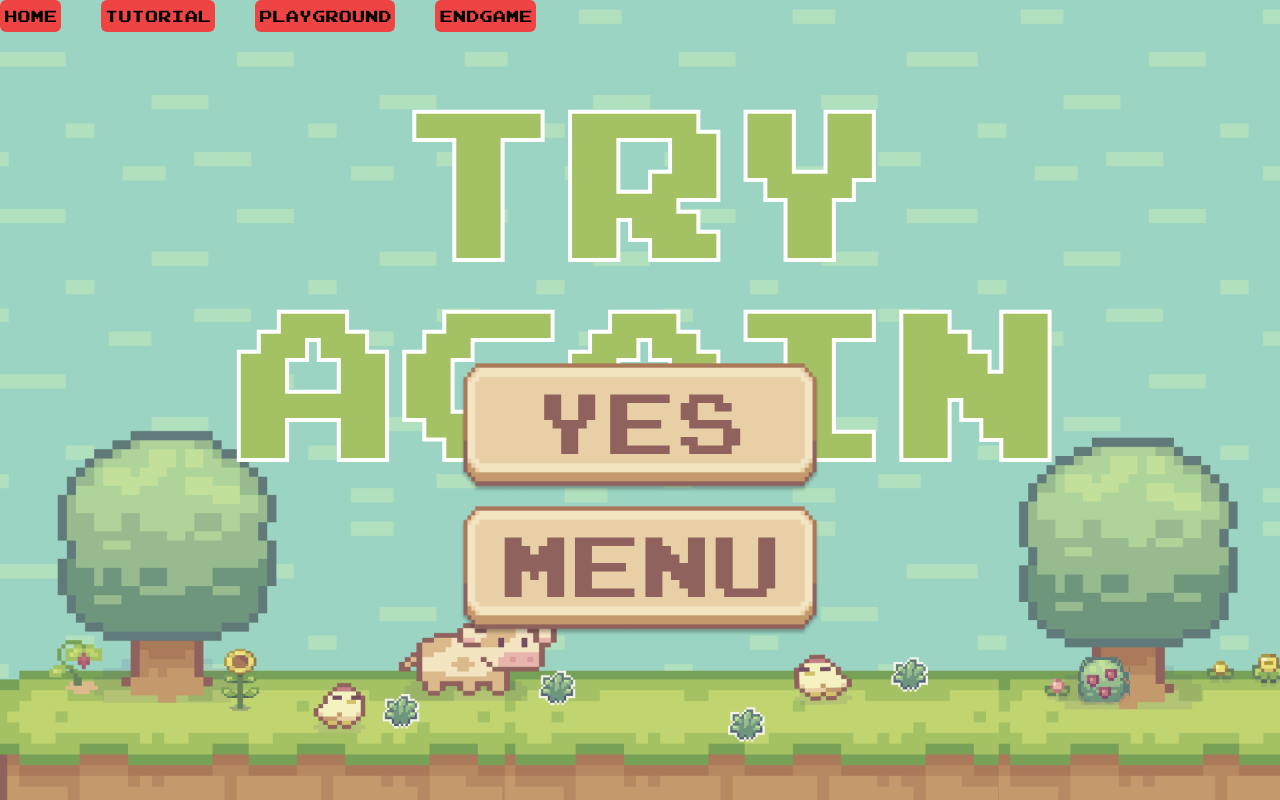
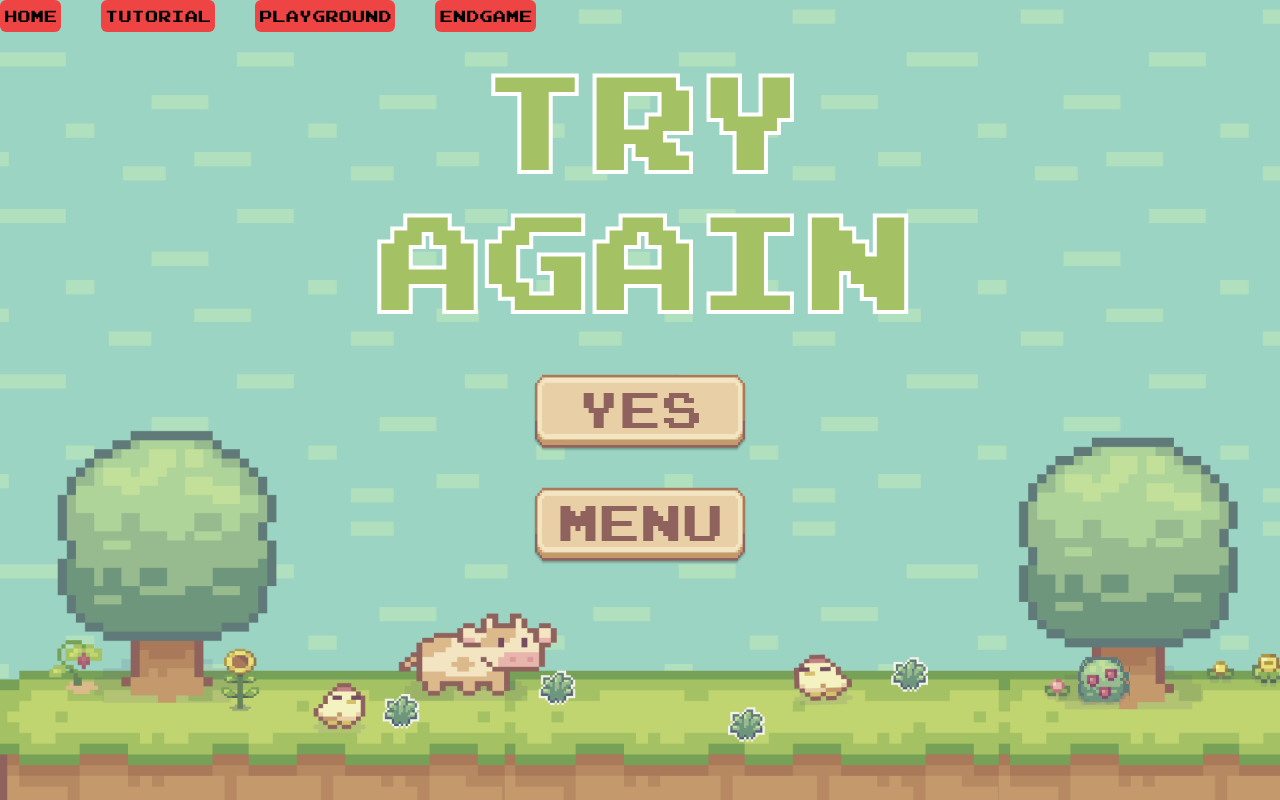
Before and after one commit to tirk101/toc_proj, a React (Vite) app: page /endgame in a window 1280 px wide. Built offline with nearby package versions, Linux system fonts and the light colour scheme.

Commit message:
support responsive

```diff
--- a/src/page/EndGame/index.tsx
+++ b/src/page/EndGame/index.tsx
@@ -1,34 +1,36 @@
-import React from 'react'
+import React from 'react';
 
-import { ground, background, button } from '../../assets/endgame/index'
+import { ground, background, button } from '../../assets/endgame/index';
 
 const index = () => {
     return (
-        <div style={{ backgroundImage: `url(${background})` }} className='w-full h-[100vh] flex justify-center items-center gap-[5rem] overflow-hidden animate-moving-background' >
-            <div className='absolute title text-center z-10 top-0 leading-[120px] md:leading-[160px] lg:leading-[200px] text-[#A4C263] text-[90px] lg:text-[200px] md:text-[150px] font-bold mt-[80px]'>
-                TRY<br/>AGAIN
+        <div
+            style={{ backgroundImage: `url(${background})` }}
+            className='w-full h-[100vh] flex justify-center items-center gap-[5rem] overflow-hidden animate-moving-background'
+        >
+            <div className='absolute title text-center z-10 top-0 leading-[100px] md:leading-[160px] lg:leading-[140px] text-[#A4C263] text-[90px] lg:text-[130px] md:text-[150px] font-bold mt-[160px] md:mt-[170px] lg:mt-[50px]'>
+                TRY<br />AGAIN
             </div>
-            <div className='absolute z-10  w-full mt-[200px]'>
-                <div className='flex flex-col'>
-                    <div className='flex justify-center'>
-                        <p className='absolute z-10 text-[60px] md:text-[85px] text-[#90625D] flex justify-center'>YES</p>
-                        <img src={button} alt="" className='md:w-[370px] w-[270px]'  />
+            <div className='absolute z-10 w-full mt-[150px] md:mt-[100px] lg:mt-[140px]'>
+                <div className='flex flex-col '>
+                    <div className='flex justify-center transform transition-transform hover:scale-110 w-fit mx-auto '>
+                        <p className='absolute z-10 text-[60px] lg:text-[50px] text-[#90625D] flex justify-center'>YES</p>
+                        <img src={button} alt="" className='lg:w-[220px] w-[270px]' />
                     </div>
-                    <a href="/" className=' w-fit mx-auto'>
-                        <div className='flex justify-center z-20'>
-                            <p className=' absolute z-10 text-[60px] md:text-[85px] text-[#90625D] '>MENU</p>
-                            <img src={button} alt="" className='md:w-[370px] w-[270px]' />
+                    <a href="/" className='w-fit mx-auto'>
+                        <div className='flex justify-center transform transition-transform hover:scale-110 mt-4 md:mt-7'>
+                            <p className='absolute z-10 text-[60px] lg:text-[50px] text-[#90625D] '>MENU</p>
+                            <img src={button} alt="" className='lg:w-[220px] w-[270px]' />
                         </div>
                     </a>
                 </div>
-
             </div>
 
             <div className='absolute bottom-0 z-0'>
                 <img src={ground} alt="ground" className='w-screen' />
             </div>
         </div>
-    )
-}
+    );
+};
 
-export default index
+export default index;
```
Also changed, not shown: 1 other file (tests, documents, lock files or other folders).
